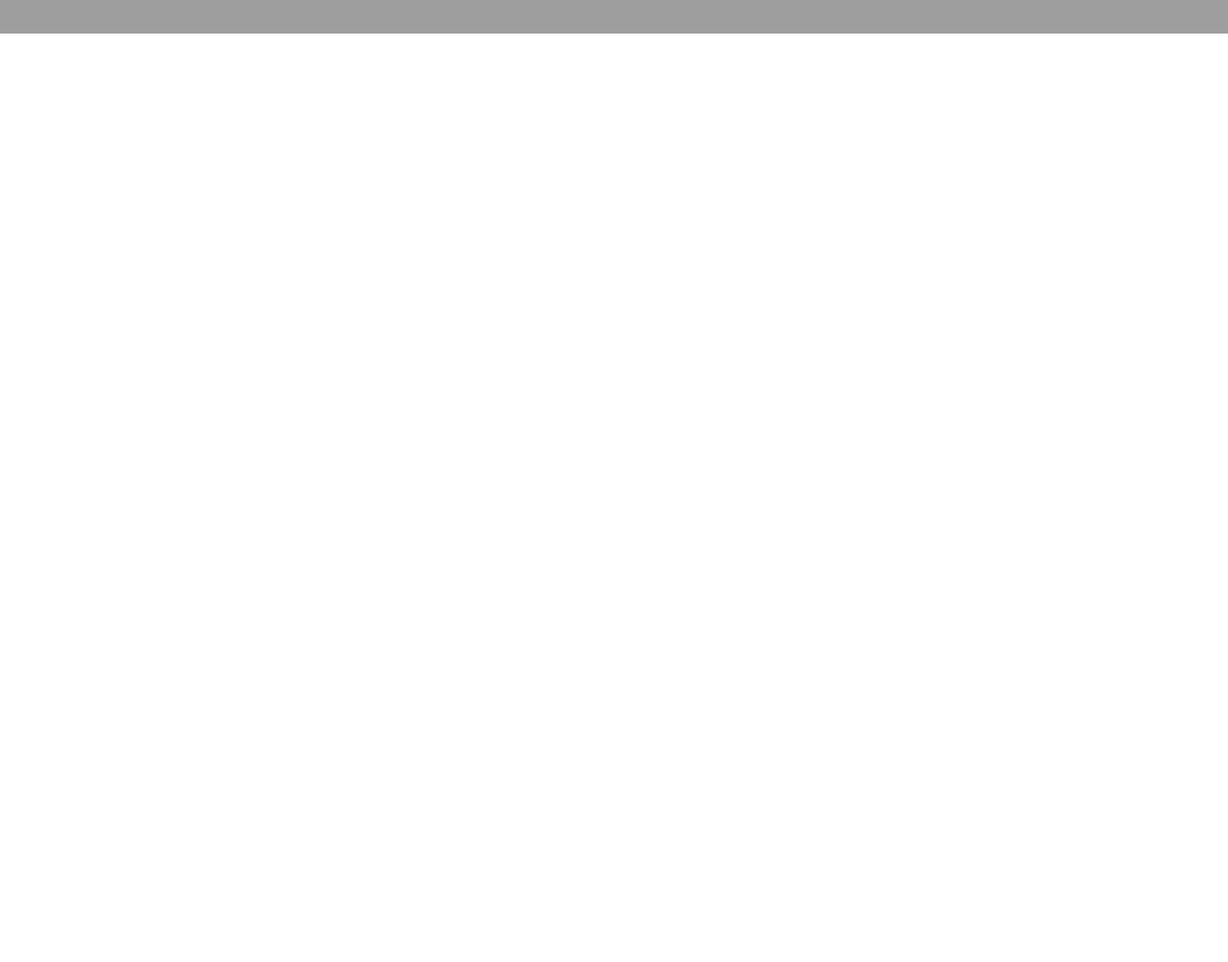
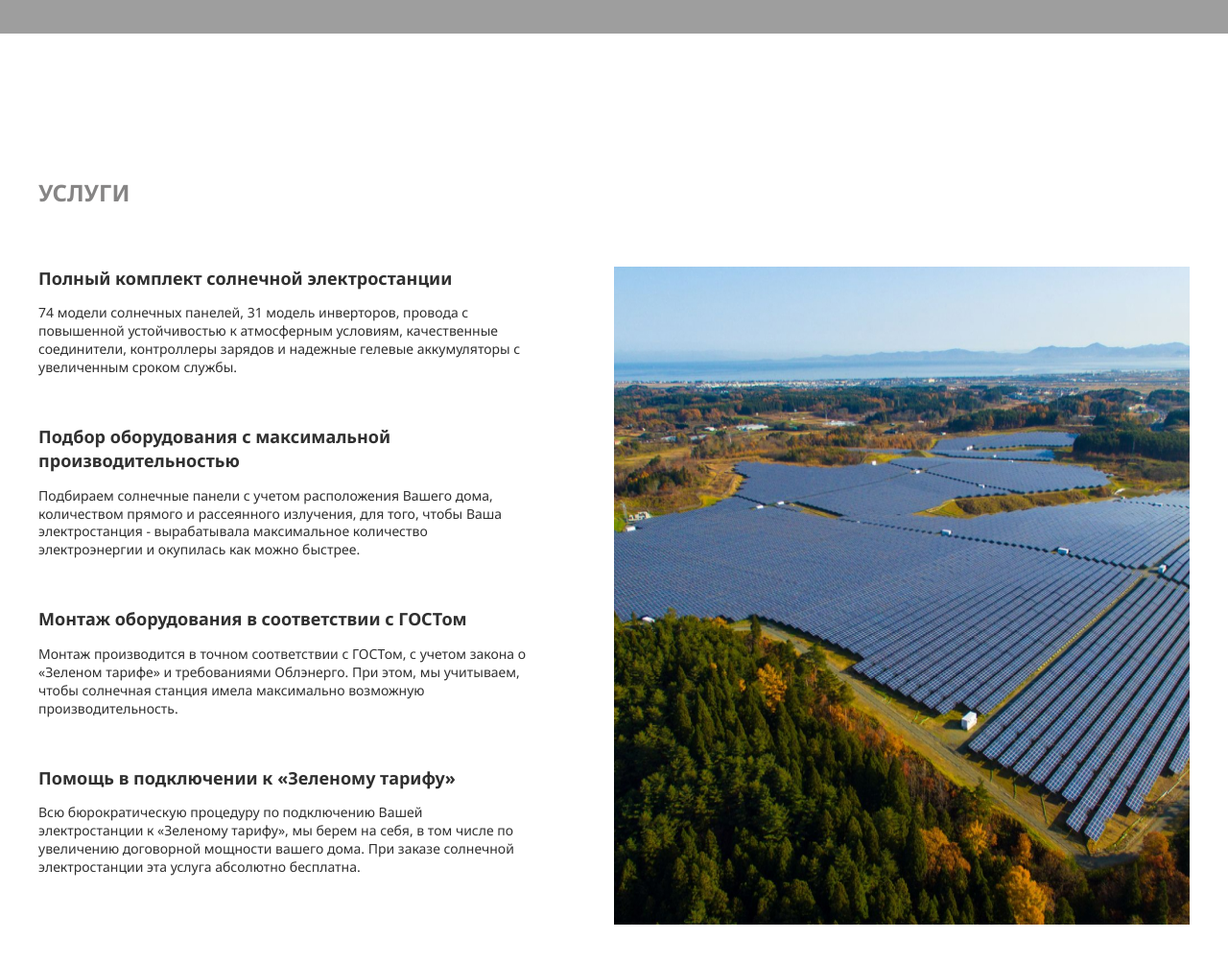
Before and after one commit to RyabovEvgeniy/Solar, a plain HTML site: page index.html in a window 1280 px wide. Shown: the part 863-1866 px from the top of the page at 96% size. Before the commit the page ends 898 px from the top, so only its background shows below. Drawn offline with Linux system fonts and the light colour scheme; grey boxes are pictures that could not be loaded.

Commit message:
Сверстал секцию services

```diff
--- a/css/style.scss
+++ b/css/style.scss
@@ -87,8 +87,8 @@ body {
 		bottom: 16px;
 		left: 275px;
 		&:hover {
-			+.bnt {
-				background-color: #A9A32A;
+			+ .bnt {
+				background-color: #a9a32a;
 			}
 		}
 	}
@@ -118,8 +118,63 @@ body {
 	display: inline-block;
 	min-height: 100px;
 	border-radius: 50%;
-	transition: all .3s ease-in;
+	transition: all 0.3s ease-in;
 	&:hover {
-		background-color: #A9A32A;
+		background-color: #a9a32a;
 	}
 }
+
+// Services
+
+.services {
+	padding: 150px 0px;
+
+	// .services__container
+
+	&__container {
+	}
+
+	// .services__title
+
+	&__title {
+		font-weight: 700;
+		font-size: 24px;
+		line-height: 1.37;
+		color: #868585;
+		margin: 0px 0px 60px 0px;
+	}
+
+	// .services__inner
+
+	&__inner {
+		display: flex;
+		justify-content: space-between;
+	}
+
+	// .services__list
+
+	&__list {
+		max-width: 510px;
+	}
+
+	// .services__img
+
+	&__img {
+	}
+}
+.list-services {
+	// .list-services__title
+
+	&__title {
+		font-weight: 700;
+		font-size: 18px;
+		line-height: 1.38;
+		margin: 0px 0px 15px 0px;
+	}
+
+	// .list-services__text
+
+	&__text {
+		margin: 0px 0px 50px 0px;
+	}
+}
--- a/index.html
+++ b/index.html
@@ -45,6 +45,29 @@
 				</div>
 			</div>
 		</header>
+		<section class="services">
+			<div class="services__container">
+				<h2 class="services__title">УСЛУГИ</h2>
+				<div class="services__inner">
+					<ul class="services__list list-services">
+						<li class="list-services__title">Полный комплект солнечной электростанции
+						</li>
+						<li class="list-services__text">74 модели солнечных панелей, 31 модель инверторов, провода с повышенной устойчивостью к атмосферным условиям, качественные соединители, контроллеры зарядов и надежные гелевые аккумуляторы с увеличенным сроком службы.</li>
+						<li class="list-services__title">Подбор оборудования
+							с максимальной производительностью
+							</li>
+						<li class="list-services__text">Подбираем солнечные панели с учетом расположения Вашего дома, количеством прямого и рассеянного излучения, для того, чтобы Ваша электростанция - вырабатывала максимальное количество электроэнергии и окупилась как можно быстрее.</li>
+						<li class="list-services__title">Монтаж оборудования в соответствии с ГОСТом
+						</li>
+						<li class="list-services__text">Монтаж производится в точном соответствии с ГОСТом, с учетом закона о «Зеленом тарифе» и требованиями Облэнерго. При этом, мы учитываем, чтобы солнечная станция имела максимально возможную производительность.</li>
+						<li class="list-services__title">Помощь в подключении к «Зеленому тарифу»
+						</li>
+						<li class="list-services__text">Всю бюрократическую процедуру по подключению Вашей электростанции к «Зеленому тарифу», мы берем на себя, в том числе по увеличению договорной мощности вашего дома. При заказе солнечной электростанции эта услуга абсолютно бесплатна.</li>
+					</ul>
+					<img class="services__img" src="img/services-img.jpg" alt="">
+				</div>
+			</div>
+		</section>
 		<main class="main"></main>
 		<footer class="footer"></footer>
 	</div>
```
Also changed, not shown: css/style.css, img/services-img.jpg (added).
